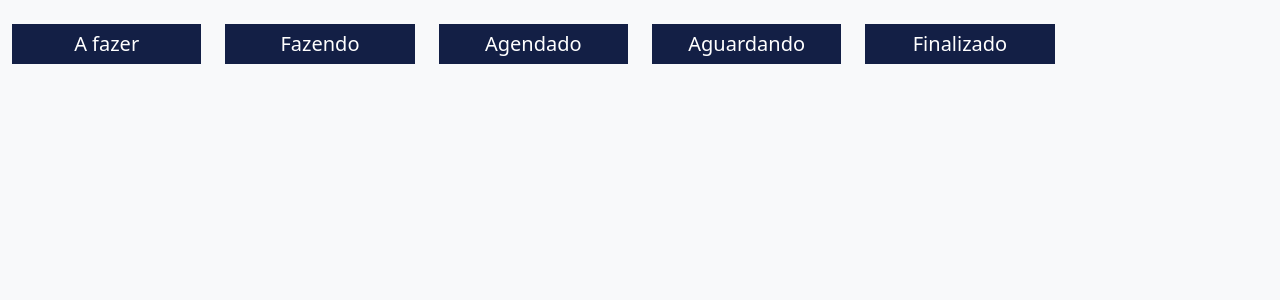
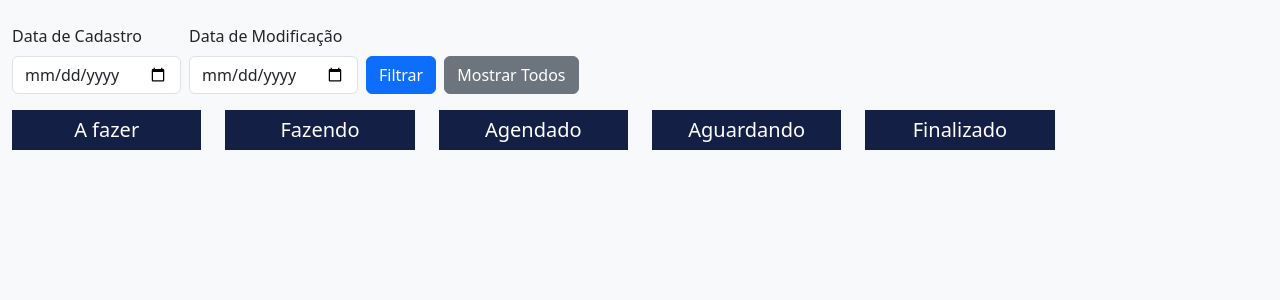
Before and after one commit to WetaSystemlogic/PDVTarefas, a PHP site: page / in a window 1280 px wide. Shown: the part 56-356 px from the top of the page. Run offline with PHP 8.4, Linux system fonts and the light colour scheme; data comes from the database, SQL or seed files in the repository; some libraries are stand-ins or nearby versions.

Commit message:
Adiciona filtros de data e cliente no Kanban

```diff
--- a/index.php
+++ b/index.php
@@ -2,22 +2,36 @@
 require 'config.php';
 
 // Busca tarefas do banco de dados
-function obterTarefasPorStatus($pdo, $status) {
-  $stmt = $pdo->prepare(
+function obterTarefasPorStatus($pdo, $status, $dataCadastro = null, $dataModificacao = null) {
+  $sql =
       "SELECT t.id, t.titulo, t.detalhes, t.created_at, t.status, " .
-      "r.nome AS responsavel " .
+      "r.nome AS responsavel, c.nome AS cliente " .
       "FROM tarefas t " .
       "LEFT JOIN responsaveis r ON t.responsavel_id = r.id " .
-      "WHERE t.status = ? ORDER BY t.id DESC"
-  );
-  $stmt->execute([$status]);
+      "LEFT JOIN clientes c ON t.cliente_id = c.id " .
+      "WHERE t.status = ?";
+  $params = [$status];
+  if ($dataCadastro) {
+    $sql .= " AND date(t.created_at) = ?";
+    $params[] = $dataCadastro;
+  }
+  if ($dataModificacao) {
+    $sql .= " AND date(t.updated_at) = ?";
+    $params[] = $dataModificacao;
+  }
+  $sql .= " ORDER BY t.id DESC";
+  $stmt = $pdo->prepare($sql);
+  $stmt->execute($params);
   return $stmt->fetchAll(PDO::FETCH_ASSOC);
 }
 
 $statuses = ['A fazer', 'Fazendo', 'Agendado', 'Aguardando', 'Finalizado'];
 $tarefas = [];
+// Filtros de data
+$dataCadastro = $_GET['data_cadastro'] ?? null;
+$dataModificacao = $_GET['data_modificacao'] ?? null;
 foreach ($statuses as $s) {
-  $tarefas[$s] = obterTarefasPorStatus($pdo, $s);
+  $tarefas[$s] = obterTarefasPorStatus($pdo, $s, $dataCadastro, $dataModificacao);
 }
 
 $responsaveis = $pdo->query('SELECT id, nome FROM responsaveis')->fetchAll(PDO::FETCH_ASSOC);
@@ -46,6 +60,26 @@ $clientes = $pdo->query('SELECT id, cnpj, nome FROM clientes')->fetchAll(PDO::FE
     </div>
 </nav>
 <div class="container-fluid mt-4">
+    <div class="row mb-3">
+        <div class="col">
+            <form class="row gy-2 gx-2 align-items-end" method="GET" action="index.php">
+                <div class="col-auto">
+                    <label class="form-label" for="dataCadastro">Data de Cadastro</label>
+                    <input type="date" id="dataCadastro" name="data_cadastro" class="form-control" value="<?= htmlspecialchars($dataCadastro ?? '') ?>">
+                </div>
+                <div class="col-auto">
+                    <label class="form-label" for="dataModificacao">Data de Modificação</label>
+                    <input type="date" id="dataModificacao" name="data_modificacao" class="form-control" value="<?= htmlspecialchars($dataModificacao ?? '') ?>">
+                </div>
+                <div class="col-auto">
+                    <button type="submit" class="btn btn-primary">Filtrar</button>
+                </div>
+                <div class="col-auto">
+                    <a href="index.php" class="btn btn-secondary">Mostrar Todos</a>
+                </div>
+            </form>
+        </div>
+    </div>
     <div class="row" id="kanban-board">
     <?php foreach ($statuses as $status): ?>
         <div class="col-md-2 col-12 mb-3">
@@ -84,6 +118,7 @@ $clientes = $pdo->query('SELECT id, cnpj, nome FROM clientes')->fetchAll(PDO::FE
                     <div class="card-body p-2">
                         <h6 class="card-title mb-1"><?= htmlspecialchars($tarefa['titulo']) ?></h6>
                         <p class="mb-1 small"><?= htmlspecialchars($detalhesPreview) ?></p>
+                        <p class="mb-0"><span class="badge bg-info text-dark">Cliente: <?= htmlspecialchars($tarefa['cliente'] ?? 'N/A') ?></span></p>
                         <p class="mb-0"><span class="badge bg-secondary">Responsável: <?= htmlspecialchars($tarefa['responsavel'] ?? 'N/A') ?></span></p>
                         <p class="mb-0 mt-1"><span class="badge bg-<?= $badge ?>"><?= $tempo ?></span></p>
                     </div>
```
